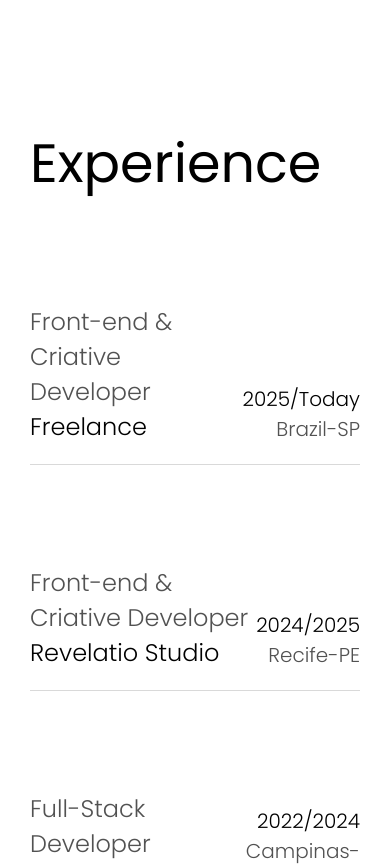
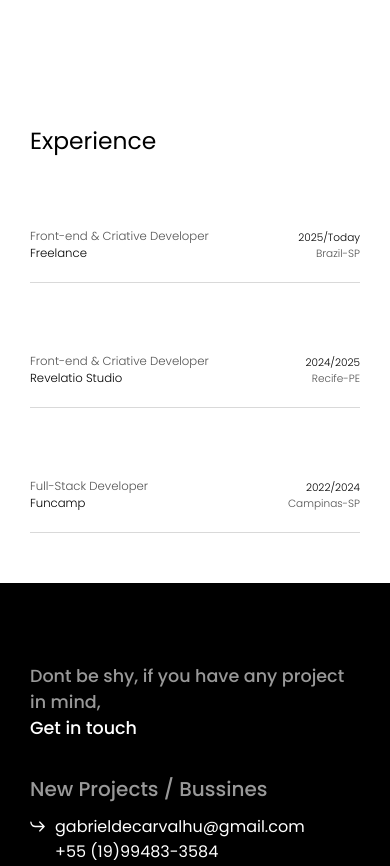
Before and after one commit to GabrielBarbosa2003/portfolio-2025, a React (Vite) app: page /about in a window 390 px wide. Shown: the part 1800-2666 px from the top of the page. Built offline with nearby package versions, Linux system fonts and the light colour scheme.

Commit message:
add: experience mobile

```diff
--- a/src/Pages/About/AboutComponents/Experience/experience.css
+++ b/src/Pages/About/AboutComponents/Experience/experience.css
@@ -54,3 +54,54 @@
     font-weight: 300;
     color: var(--color-gray-1);
 }
+
+/* Responsivo */
+
+@media(max-width: 1400px) {}
+
+@media(max-width: 1366px) {}
+
+@media(max-width: 1280px) {}
+
+@media(max-width: 1150px) {}
+
+@media(max-width: 991px) {}
+
+@media(max-width: 800px) {
+    .sec-experience h1 {
+        font-size: 6vw;
+    }
+
+    .experience .job h2,
+    .experience .job p {
+        font-size: 20px;
+    }
+
+    .experience .time-local h2,
+    .experience .time-local p {
+        font-size: 16px;
+    }
+
+}
+
+@media(max-width: 600px) {}
+
+@media(max-width: 480px) {
+
+    .experience .job h2,
+    .experience .job p {
+        font-size: 3vw;
+    }
+
+    .experience .time-local h2,
+    .experience .time-local p {
+        font-size: 2.7vw;
+    }
+    .experience :first-child {
+        margin-top: 35px;
+    }
+}
+
+@media(max-width: 430px) {}
+
+@media(max-width: 390px) {}
```
